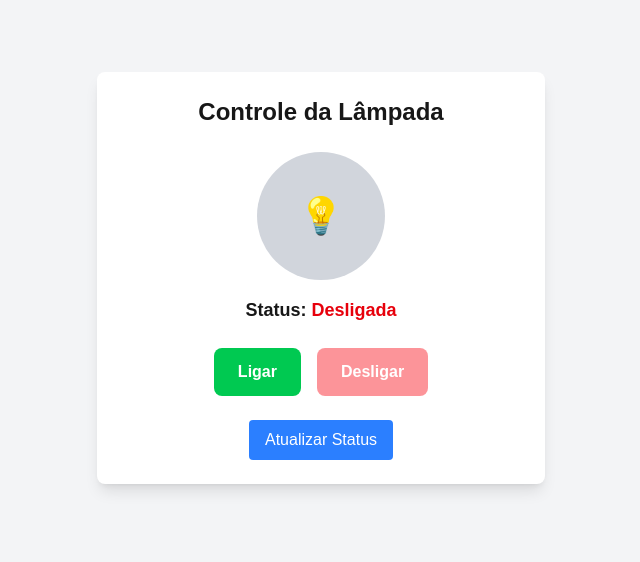
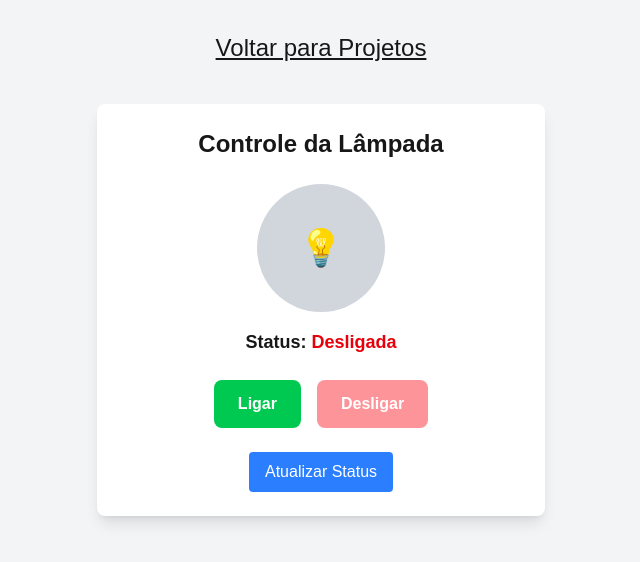
Before and after one commit to leonardocintra/leonardocintra, a Next.js app: page /acender-lampada-garagem in a window 1280 px wide. Shown: the top 562 px of the page, without its empty margins (319-959 px from the left). Built offline with nearby package versions, Linux system fonts and the light colour scheme.

Commit message:
:pencil: add voltar para projetos

```diff
--- a/src/app/(projects)/acender-lampada-garagem/page.tsx
+++ b/src/app/(projects)/acender-lampada-garagem/page.tsx
@@ -1,9 +1,13 @@
 import LampControl from "@/components/projects/automacao/LampControl";
+import Link from "next/link";
 
 export default function AcenderLampadaPage() {
   return (
     <main className="min-h-screen bg-gray-100 py-8">
       <div className="container mx-auto px-4">
+        <div className="text-center">
+          <Link href={"/projetos"} className="underline text-2xl">Voltar para Projetos</Link>
+        </div>
         <LampControl />
       </div>
     </main>
```
